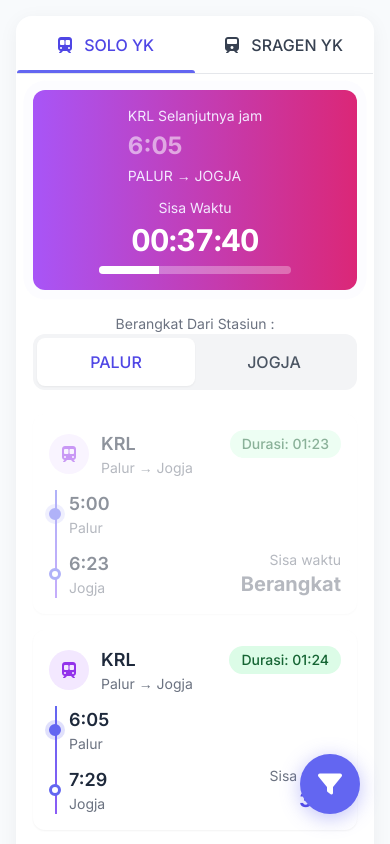
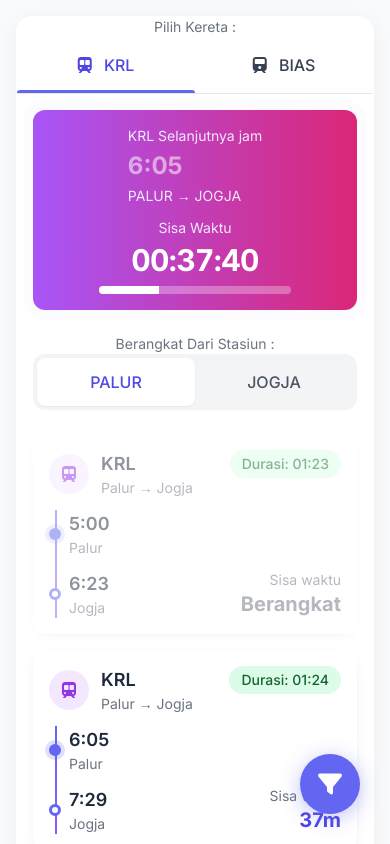
Before and after one commit to kaukah/kereta, a plain HTML site: page index.html in a window 390 px wide. Shown: the top 844 px of the page. Drawn offline with nearby package versions, Linux system fonts and the light colour scheme.

Commit message:
Update index.html

```diff
--- a/index.html
+++ b/index.html
@@ -56,6 +56,7 @@
             transition: all 0.3s ease;
             position: relative;
             overflow: hidden;
+            box-shadow: 0 4px 15px -5px rgba(0, 0, 0, 0.1), 0 4px 10px -5px rgba(0, 0, 0, 0.04);
         }
 
         .train-card::before {
@@ -246,17 +247,22 @@
     <div class="min-h-screen p-4 md:p-6">
         <div class="max-w-4xl mx-auto">
             <!-- Main Content -->
+
             <div class="glass-morphism rounded-2xl overflow-hidden fade-in">
                 <!-- Tab Navigation -->
+                <center><div class="text-sm text-gray-500">Pilih Kereta :</div></center>
+
                 <div class="flex border-b border-gray-200 relative">
                     <button class="tab-btn flex-1 py-4 px-6 text-center font-medium text-indigo-600 relative" data-tab="krl">
-                        <i class="fas fa-subway mr-2"></i> SOLO YK
+                        <i class="fas fa-subway mr-2"></i> KRL
                     </button>
                     <button class="tab-btn flex-1 py-4 px-6 text-center font-medium text-gray-700 hover:text-indigo-600 transition-colors relative" data-tab="kereta">
-                        <i class="fas fa-train mr-2"></i> SRAGEN YK
+                        <i class="fas fa-train mr-2"></i> BIAS
                     </button>
                     <div class="tab-indicator" id="tabIndicator"></div>
                 </div>
+
+
 
                 <!-- Tab Content -->
                 <div class="p-4 md:p-6">
@@ -282,8 +288,11 @@
                                 </div>
                             </div>
                         </div>
+
+
+                        <!-- Sub Tabs -->
 <center><div class="text-sm text-gray-500">Berangkat Dari Stasiun :</div></center>
-                        <!-- Sub Tabs -->
+
                         <div class="flex mb-6 bg-gray-100 rounded-xl p-1">
                             <button class="krl-sub-tab-btn flex-1 py-3 px-4 rounded-lg font-medium text-gray-600 transition-all" data-subtab="solo-jogja">
                                 PALUR
@@ -313,7 +322,7 @@
                                     <p class="text-indigo-100 text-sm" id="kereta-next-route">SRAGEN → JOGJA</p>
                                 </div>
                                 <div class="mt-3 md:mt-0 text-center">
-	                                <p class="text-purple-100 mb-1 text-sm">Sisa Waktu</p>
+                                    <p class="text-purple-100 mb-1 text-sm">Sisa Waktu</p>
                                     <div class="text-3xl md:text-4xl font-bold time-display" id="kereta-countdown">--:--:--</div>
                                     <div class="mt-2">
                                         <div class="w-48 md:w-64 h-2 bg-white/30 rounded-full overflow-hidden">
@@ -458,6 +467,8 @@
 
         // State for filter
         let showAllSchedules = true;
+        let currentKrlDirection = 'solo-jogja'; // Track current KRL direction
+        let currentKeretaDirection = 'pergi'; // Track current Kereta direction
 
         // Helper functions
         function timeToMinutes(time) {
@@ -508,10 +519,22 @@
             data.forEach((item, index) => {
                 const durations = calculateDurations(item);
                 const card = document.createElement('div');
-                card.className = 'train-card bg-white rounded-xl p-4 md:p-6 shadow-sm';
+                card.className = 'train-card bg-white rounded-xl p-4 md:p-6';
                 card.dataset.berangkat = isKrl ? item.berangkat : item.berangkatAwal;
 
                 if (isKrl) {
+                    // Determine route text based on current direction
+                    let routeText, fromStation, toStation;
+                    if (currentKrlDirection === 'solo-jogja') {
+                        routeText = 'Palur → Jogja';
+                        fromStation = 'Palur';
+                        toStation = 'Jogja';
+                    } else {
+                        routeText = 'Jogja → Palur';
+                        fromStation = 'Jogja';
+                        toStation = 'Palur';
+                    }
+
                     card.innerHTML = `
                         <div class="flex flex-col">
                             <div class="flex justify-between items-start mb-3">
@@ -521,7 +544,7 @@
                                     </div>
                                     <div>
                                         <h3 class="font-semibold text-lg">KRL</h3>
-                                        <p class="text-gray-500 text-sm">Palur → Jogja</p>
+                                        <p class="text-gray-500 text-sm">${routeText}</p>
                                     </div>
                                 </div>
                                 <div class="px-3 py-1 bg-green-100 text-green-800 rounded-full text-sm font-medium whitespace-nowrap" data-duration-id="${containerId}-${index}">
@@ -532,11 +555,11 @@
                                 <div class="route-line flex-1">
                                     <div class="route-point active mb-3">
                                         <div class="font-semibold text-lg">${item.berangkat}</div>
-                                        <div class="text-sm text-gray-500">Palur</div>
+                                        <div class="text-sm text-gray-500">${fromStation}</div>
                                     </div>
                                     <div class="route-point">
                                         <div class="font-semibold text-lg">${item.sampai}</div>
-                                        <div class="text-sm text-gray-500">Jogja</div>
+                                        <div class="text-sm text-gray-500">${toStation}</div>
                                     </div>
                                 </div>
                                 <div class="ml-4 text-right">
@@ -549,6 +572,18 @@
                         </div>
                     `;
                 } else {
+                    // Determine route text based on current direction
+                    let routeText, fromStation, toStation;
+                    if (currentKeretaDirection === 'pergi') {
+                        routeText = 'Sragen → Jogja';
+                        fromStation = 'Sragen';
+                        toStation = 'Jogja';
+                    } else {
+                        routeText = 'Jogja → Sragen';
+                        fromStation = 'Jogja';
+                        toStation = 'Sragen';
+                    }
+
                     card.innerHTML = `
                         <div class="flex flex-col">
                             <div class="flex justify-between items-start mb-3">
@@ -558,7 +593,7 @@
                                     </div>
                                     <div>
                                         <h3 class="font-semibold text-lg">BIAS</h3>
-                                        <p class="text-gray-500 text-sm">Sragen → Jogja</p>
+                                        <p class="text-gray-500 text-sm">${routeText}</p>
                                     </div>
                                 </div>
                                 <div class="px-3 py-1 bg-green-100 text-green-800 rounded-full text-sm font-medium whitespace-nowrap" data-duration-id="${containerId}-${index}">
@@ -569,7 +604,7 @@
                                 <div class="route-line flex-1">
                                     <div class="route-point active mb-3">
                                         <div class="font-semibold text-lg">${item.berangkatAwal}</div>
-                                        <div class="text-sm text-gray-500">Sragen</div>
+                                        <div class="text-sm text-gray-500">${fromStation}</div>
                                     </div>
                                     <div class="route-point mb-3">
                                         <div class="font-semibold text-lg">${item.sampaiTransit}</div>
@@ -578,7 +613,7 @@
                                     </div>
                                     <div class="route-point">
                                         <div class="font-semibold text-lg">${item.sampaiAkhir}</div>
-                                        <div class="text-sm text-gray-500">Jogja</div>
+                                        <div class="text-sm text-gray-500">${toStation}</div>
                                     </div>
                                 </div>
                                 <div class="ml-4 text-right">
@@ -814,6 +849,16 @@
                     });
                     tab.classList.add('bg-white', 'text-indigo-600', 'shadow-sm');
 
+                    // Update current direction
+                    currentKeretaDirection = tab.dataset.subtab;
+
+                    // Update route text in the next train info
+                    if (currentKeretaDirection === 'pergi') {
+                        document.getElementById('kereta-next-route').textContent = 'SRAGEN → JOGJA';
+                    } else {
+                        document.getElementById('kereta-next-route').textContent = 'JOGJA → SRAGEN';
+                    }
+
                     if (tab.dataset.subtab === 'pergi') {
                         renderScheduleCards(jadwalPergi, 'kereta-schedule-container');
                     } else {
@@ -830,6 +875,16 @@
                         t.classList.remove('bg-white', 'text-indigo-600', 'shadow-sm');
                     });
                     tab.classList.add('bg-white', 'text-indigo-600', 'shadow-sm');
+
+                    // Update current direction
+                    currentKrlDirection = tab.dataset.subtab;
+
+                    // Update route text in the next train info
+                    if (currentKrlDirection === 'solo-jogja') {
+                        document.getElementById('krl-next-route').textContent = 'PALUR → JOGJA';
+                    } else {
+                        document.getElementById('krl-next-route').textContent = 'JOGJA → PALUR';
+                    }
 
                     if (tab.dataset.subtab === 'solo-jogja') {
                         renderScheduleCards(jadwalKrlSoloJogja, 'krl-schedule-container', true);
```
